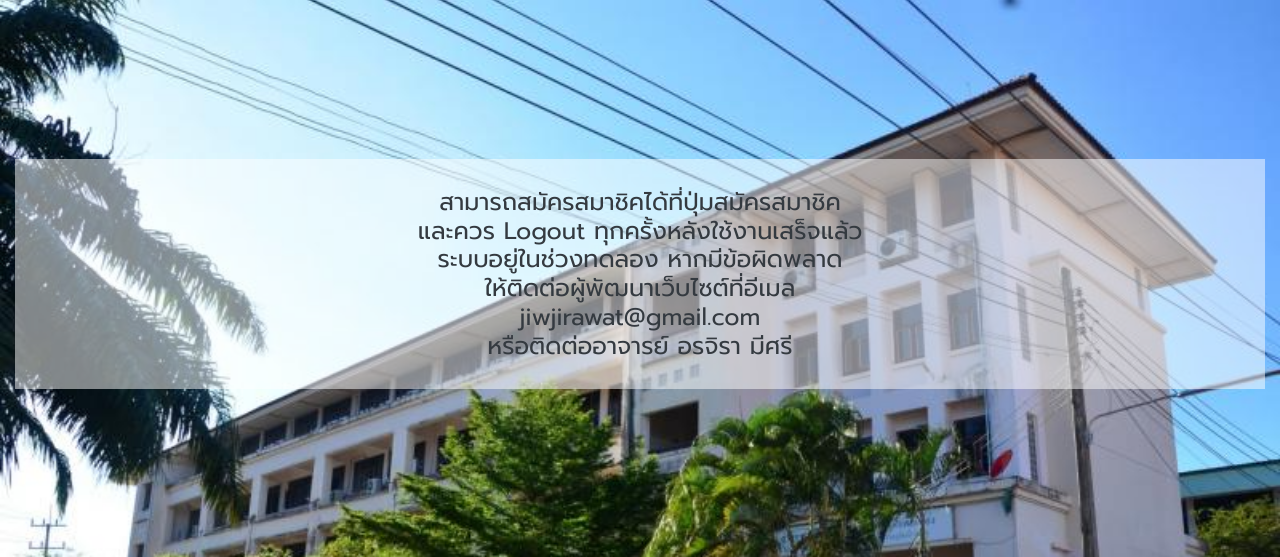
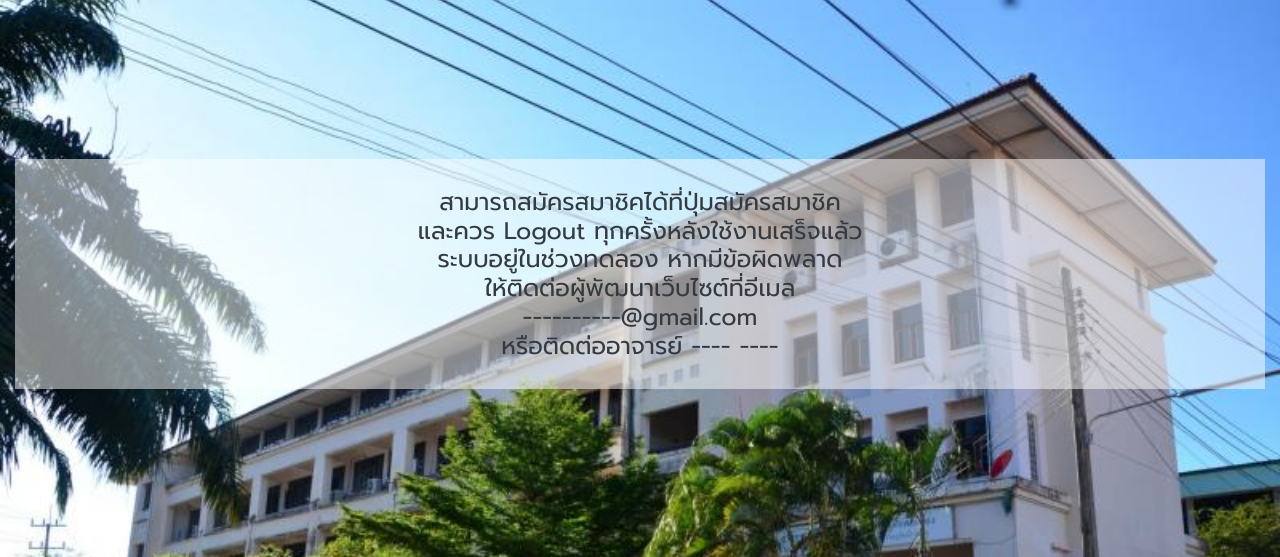
Before and after one commit to St4mPzSeVeN/pkclubselect, a PHP site: page / in a window 1280 px wide. Shown: the part 417-974 px from the top of the page. Run offline with PHP 8.4, Linux system fonts and the light colour scheme.

Commit message:
Update index.php

```diff
--- a/index.php
+++ b/index.php
@@ -64,8 +64,8 @@
 <div class="container-fluid text-dark" style="background-image: url('img/home-4.jpg'); background-repeat: no-repeat; background-size: cover; padding-top: 20vh; padding-bottom: 20vh">
 
 		<h4 style="background-color: hsla(0, 0%, 100%, 0.5); "><br>สามารถสมัครสมาชิคได้ที่ปุ่มสมัครสมาชิค <br>และควร Logout ทุกครั้งหลังใช้งานเสร็จแล้ว<br>
-			ระบบอยู่ในช่วงทดลอง หากมีข้อผิดพลาด<br>ให้ติดต่อผู้พัฒนาเว็บไซต์ที่อีเมล <br>jiwjirawat@gmail.com<br>
-			หรือติดต่ออาจารย์ อรจิรา มีศรี<br><br>
+			ระบบอยู่ในช่วงทดลอง หากมีข้อผิดพลาด<br>ให้ติดต่อผู้พัฒนาเว็บไซต์ที่อีเมล <br>----------@gmail.com<br>
+			หรือติดต่ออาจารย์ ---- ----<br><br>
 		</h4>
 
 </div>
```
